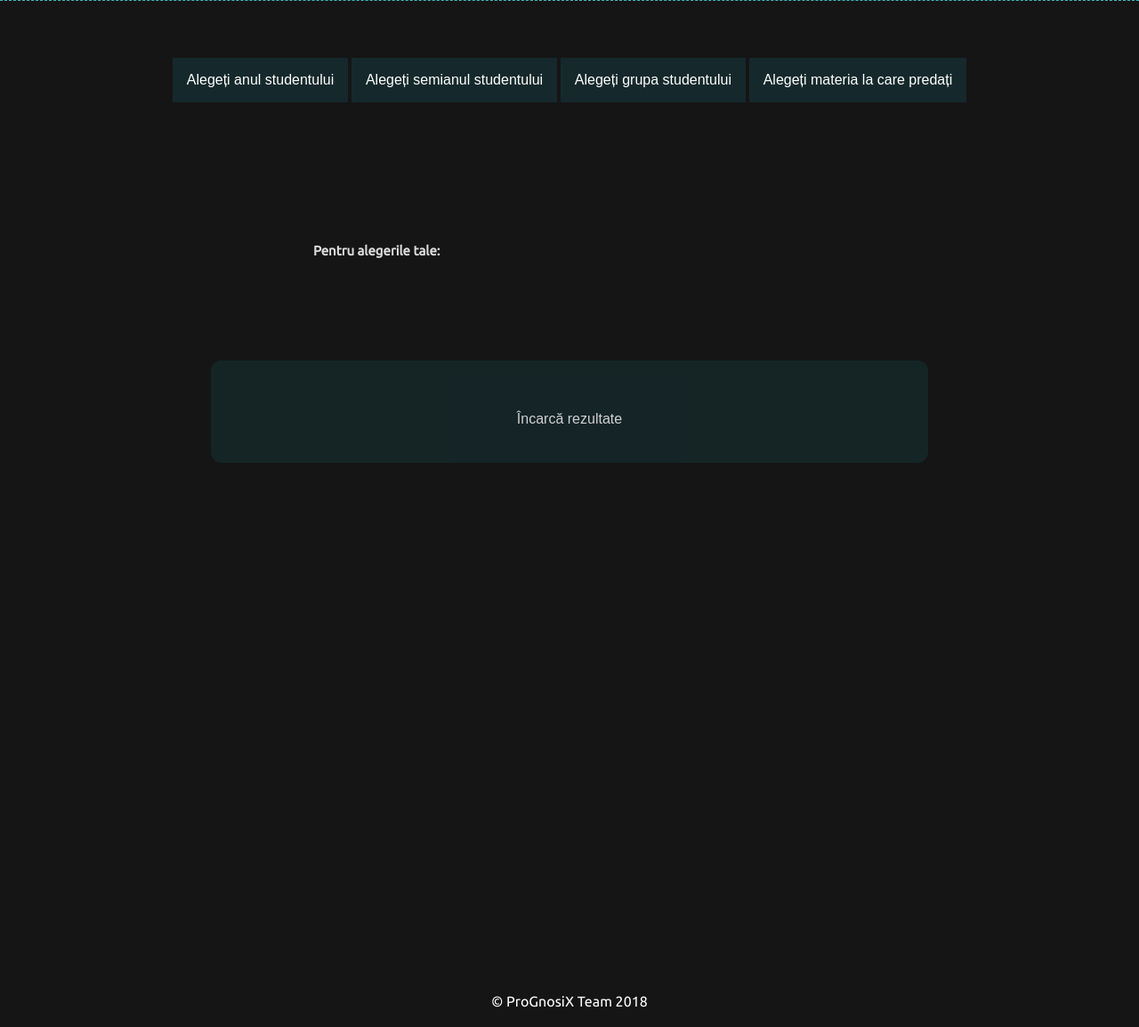
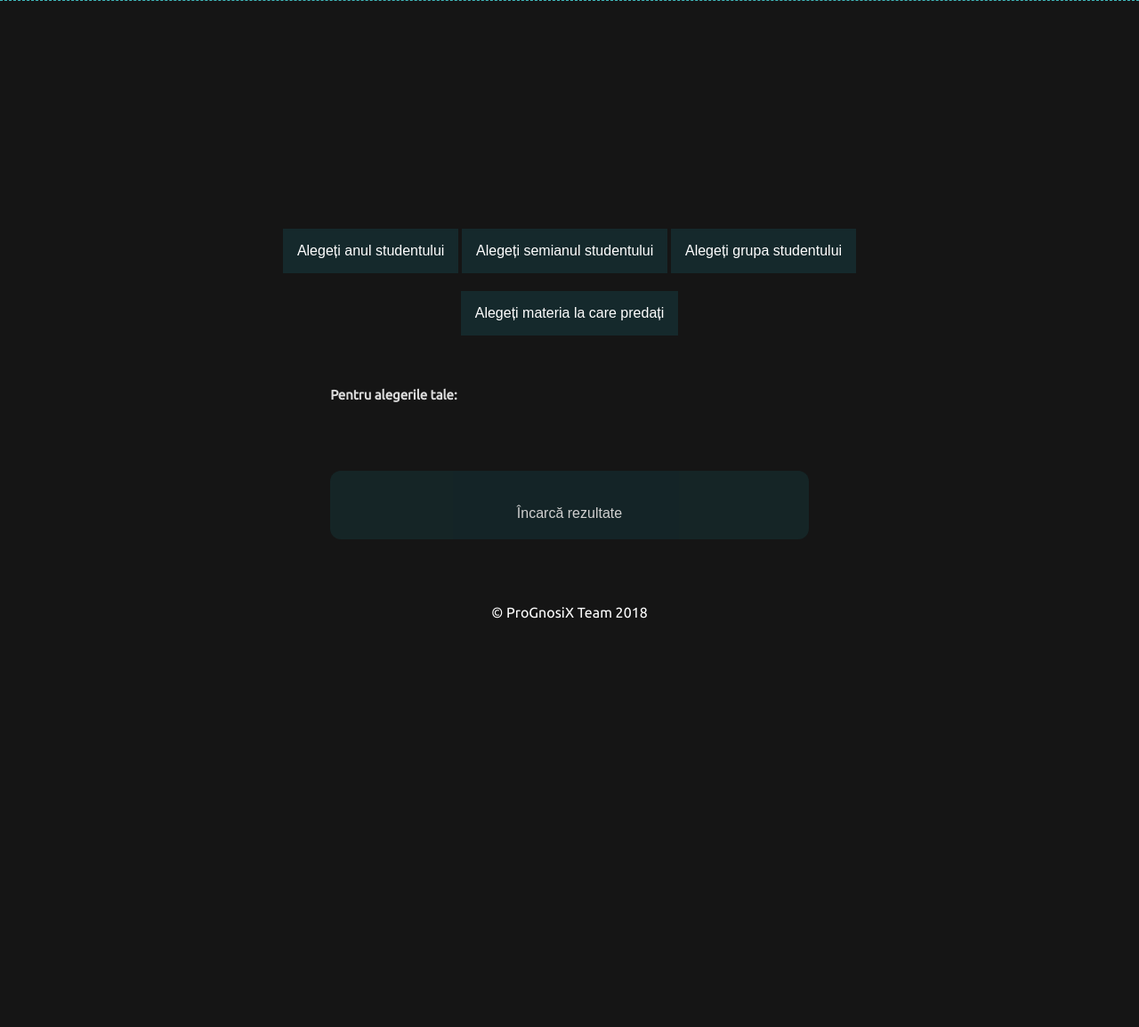
Before and after one commit to stefanamurarasu/ProGnosiX, a PHP site: template app/views/admin.view.html in a window 1280 px wide. Shown: the part 83-1237 px from the top of the page at 89% size. After the commit the page ends 778 px from the top, so only its background shows below. Run offline with PHP 8.4, Linux system fonts and the light colour scheme; the template is opened without the code that fills it, so the values that code supplies are empty.

Commit message:
responsive design

```diff
--- a/public/admin.css
+++ b/public/admin.css
@@ -6,7 +6,7 @@
 
 .admin-content {
     text-align: center;
-    margin: 210px;
+    margin: 140px;
 }
 
  h2 {
@@ -201,6 +201,9 @@
     background-color: #babdbe14;
 }
 
+.footer {
+    position: absolute;
+}
 
 /* Galaxy S5 */
 @media (min-width: 360px) and (max-width: 411px) and (min-height: 640px) and (max-height: 823px){
@@ -301,28 +304,3 @@
         margin-bottom: 10%;
     }
 }
-
-/* iPad*/
-@media (min-width: 768px) and (max-height: 1366px){
-    #content {
-        padding: 5%;
-        margin-bottom: 40%;
-    }
-    .choose, .choose_1, .choose_2, .choose_3 {
-        margin-bottom: 100px;
-    }
-
-    h2 {
-        margin-top: 0px;
-        margin-bottom: 0px;
-        margin-right: 0px;
-        margin-left: 0px;
-        padding: 5% 25%;
-    }
-
-    .result-button {
-        width: 70%;
-        margin-top: 5%;
-        padding: 5%;
-    }
-}
```
